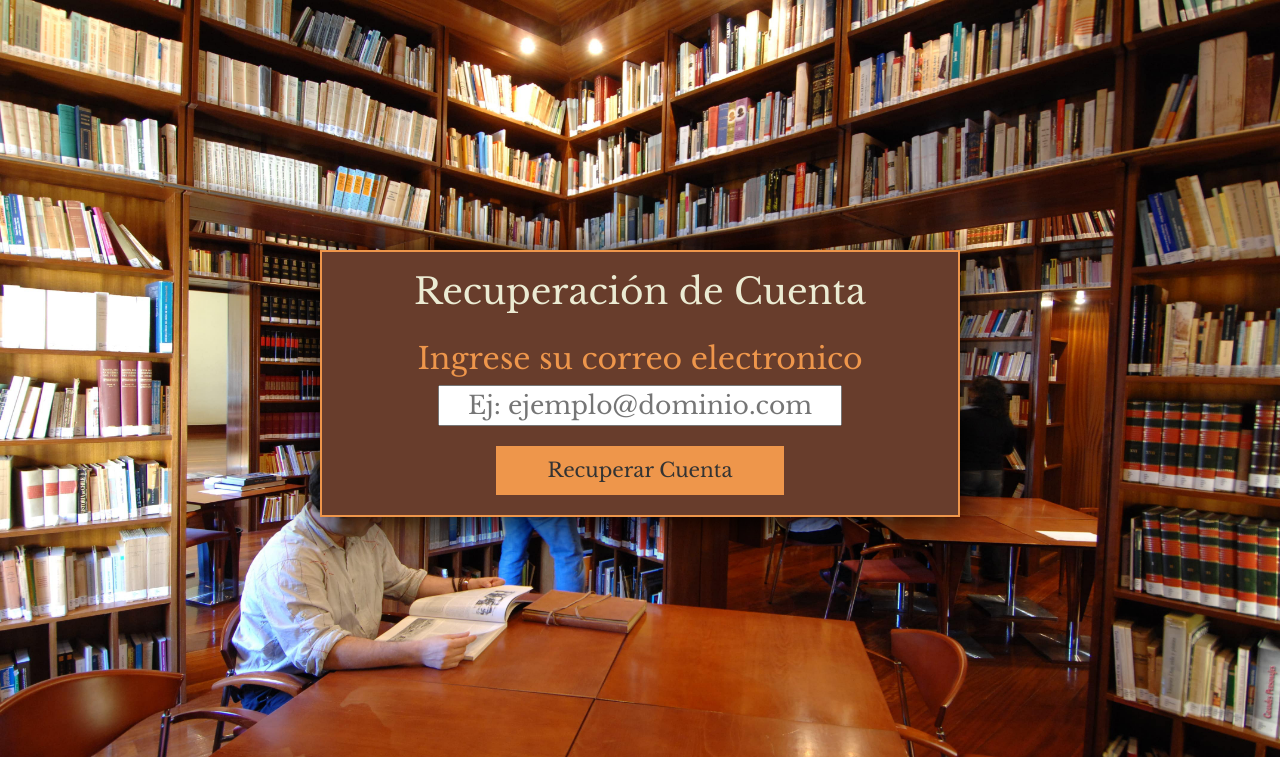
After one commit to marianobc12/Biblioteca, a PHP site: page /recuperar_cuenta.php in a window 1280 px wide. The commit adds this page. Shown: the top 757 px of the page. Run offline with PHP 8.4, Linux system fonts and the light colour scheme.

Commit message:
Ultima Actualizacion

```diff
--- a/css/estilo.css
+++ b/css/estilo.css
@@ -94,7 +94,14 @@ body{
 	color:#EE964B;
 	text-align: center;
 }
-
+.formulario-login .campos-login p{
+	text-align: center;
+	margin-top: 10px;
+	color:#EBEBD3;
+}
+.formulario-login .campos-login p>a{
+	color:#EE964B;
+}
 /* MENU PRINCIPAL */
 .menu-principal{
 	background-color:#683D2C;
@@ -361,3 +368,45 @@ body{
     outline: 0;
     border: 0px;
 }
+
+
+/* RECUPERACION DE CUENTA */
+.form-recuperar-cuenta{
+	background-color:#683D2C;
+	margin-top: 250px;
+	border: 2px solid #EE964B;
+	animation: zoomIn 1s forwards;
+	box-shadow: 0px 5px 40px black;
+}
+.form-recuperar-cuenta h1{
+	text-align: center;
+	color: #EBEBD3;
+}
+.form-recuperar-cuenta h2{
+	text-align: center;
+	color: #EE964B;
+}
+.form-recuperar-cuenta input{
+	display: block;
+	margin: auto;
+	width: 70%;
+	font-size: 25px;
+	text-align: center;
+}
+.form-recuperar-cuenta .recuperar {
+	display: block;
+	margin: auto;
+	margin-top:20px;
+	margin-bottom:20px;
+	height: 100%;
+	padding: 10px;
+	width: 50%;
+	font-size: 20px;
+	background: #EE964B;
+	border: none;
+}
+.form-recuperar-cuenta .recuperar:hover{
+	box-shadow: 0px 5px 40px black;
+    outline: 0;
+    border: 0px;
+}
--- a/index.php
+++ b/index.php
@@ -17,7 +17,7 @@
 	<script type="text/javascript" src="js/funciones.js"></script>
 	<title>Acceso - Biblioteca Adolfo Alsina</title>
 </head>
-<body style="background-image:url(img/fondo-inicio.jpg);">
+<body style="background-image:url(img/fondo-sistema.jpg);">
 	<form action="verificar_login.php" method="post" class="col-md-4 col-md-offset-4 col-sm-6 col-sm-offset-3 formulario-login" onsubmit="return verificar_login();">
 		<h1><i class="fas fa-book"></i> Biblioteca</h1>
 		<h1>Adolfo Alsina</h1>
@@ -30,6 +30,9 @@
 		<div class="col-md-12 col-sm-12 campos-login">
 			<h1><i class="fas fa-unlock-alt"></i> Contraseña</h1>
 			<input type="password" name="Contraseña" id="Contraseña">
+		</div>
+		<div class="col-md-12 campos-login">
+			<p>¿Olvidaste tu contraseña?<a href="recuperar_cuenta.php"> ¡Presioná aquí!</a></p>
 		</div>
 		<div class="col-md-12">
 			<h4 class="msj-incorrecto">
--- /dev/null
+++ b/recuperar_cuenta.php
@@ -0,0 +1,32 @@
+<!DOCTYPE html>
+<html>
+<head>
+	<meta charset="utf-8">
+	<link rel="stylesheet" type="text/css" href="css/fontawesome-all.min.css">
+	<link rel="stylesheet" type="text/css" href="css/bootstrap.min.css">
+	<link rel="stylesheet" type="text/css" href="css/estilo.css">
+	<script type="text/javascript" src="js/jquery-3.2.1.min.js"></script>
+	<script type="text/javascript" src="js/bootstrap.min.js"></script>
+	<script type="text/javascript" src="js/funciones.js"></script>
+	<title>Recuperar Cuenta - Biblioteca Adolfo Alsina</title>
+</head>
+<body style="background-image:url(img/fondo-sistema.jpg);">
+	<div class="container-fluid">
+		<div class="row">
+			<form class="col-md-6 col-md-offset-3 form-recuperar-cuenta" action="" method="post">
+				<div class="col-md-12">
+					<h1>Recuperación de Cuenta</h1>
+				</div>
+				<div class="col-md-12">
+					<h2>Ingrese su correo electronico</h2>
+					<input type="email" name="Email" placeholder="Ej: ejemplo@dominio.com">
+				</div>
+				<div class="col-md-12">
+					<button type="submit" class="recuperar">Recuperar Cuenta</button>
+				</div>
+			</form>
+		</div>
+	</div>
+
+</body>
+</html>
--- a/verificar_login.php
+++ b/verificar_login.php
@@ -27,6 +27,11 @@
 		header('Location: menu_principal.php');
 		$_SESSION['Id_Cuenta']=$row['Id_Cuenta'];
 		$_SESSION['Acceso']="true";
+		if ($row['Tipo']=="Admin") {
+			$_SESSION['TipoAcceso']="Admin";
+		}else{
+			$_SESSION['TipoAcceso']="Usuario";
+		}
 	}else{
 		header('Location: index.php');
 		$_SESSION['Acceso']="false";
```
Also changed, not shown: biblioteca.sql (+9 -5 lines), buscar_usuario.php (+22 -15 lines), include/funciones.php (+18 -0 lines), menu_principal.php (+7 -2 lines), mi_perfil.php (+15 -16 lines), nuevo_usuario.php (+6 -2 lines), img/fondo-sistema.JPG (added).
